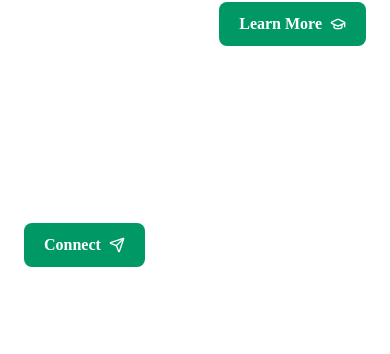
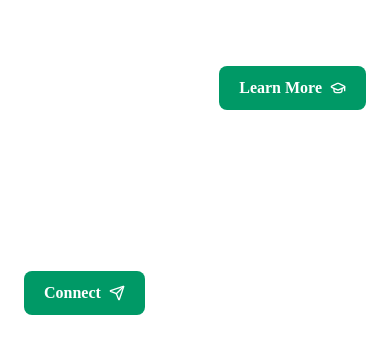
Before and after one commit to sidantha0377/heshansidantha, a Next.js app: page / in a window 390 px wide. Shown: the part 2688-3042 px from the top of the page. Built offline with nearby package versions, Linux system fonts and the light colour scheme.

Commit message:
Enhance layout and styling across components for improved consistency and readability

```diff
--- a/app/components/ConnectWithMe.tsx
+++ b/app/components/ConnectWithMe.tsx
@@ -3,9 +3,9 @@ import { Send } from 'lucide-react';
 
 export default function ConnectWithMe() {
     return (
-        <div id="contact" className="scroll-mt-4">
+        <div id="contact" className="scroll-mt-4 pt-4 sm:pt-8 lg:pt-30">
             <h2 className='text-3xl font-bold'>
-                Connect with me
+                Connect With Me
             </h2>
             <p className="pt-[2%] pb-[2%] text-base   sm:text-xl" >
                 I'm currently open to work and looking for new opportunities where I can
--- a/app/components/Experience.tsx
+++ b/app/components/Experience.tsx
@@ -5,7 +5,7 @@ import { ArrowUpRight } from 'lucide-react';
 import SpotlightCard from "./SpotlightCard";
 export default function Experience() {
     return (
-        <div id="experience" className="scroll-mt-4">
+        <div id="experience" className="scroll-mt-4 pt-4 sm:pt-8 lg:pt-30">
             <h2 className="text-3xl font-bold pb-2 ">Experience</h2>
 
             <SpotlightCard className="rounded-xl border border-transparent p-4 transition-all duration-300 hover:border-emerald-500/40 hover:bg-[#002d22]/60 hover:shadow-lg hover:shadow-emerald-950/50 sm:p-6">
--- a/app/components/ProjectSummary.tsx
+++ b/app/components/ProjectSummary.tsx
@@ -9,8 +9,9 @@ const ProDetail = [
 ]
 export default function Project() {
     return (
-        <div id="projects" className="scroll-mt-4">
+        <div id="projects" className="scroll-mt-4 pt-4 sm:pt-8 lg:pt-30">
             <h2 className="text-3xl font-bold pb-2 ">Projects</h2>
+            <div className='flex flex-col gap-8 pt-4 pb-4'>
                 {ProDetail.map((project) => (
                     <SpotlightCard key={project.name} className="rounded-xl border border-transparent p-4 transition-all duration-300 hover:border-emerald-500/40 hover:bg-[#002d22]/60 hover:shadow-lg hover:shadow-emerald-950/50 sm:p-6">
                         <div className="flex flex-col gap-4 sm:flex-row">
@@ -31,6 +32,8 @@ export default function Project() {
                     </SpotlightCard>
                 ))
                 }
+            </div >
+
             <div className=' pt-2 flex justify-end w-full'>
                 <a
                     href="/projects"
--- /dev/null
+++ b/app/components/Projects.tsx
@@ -0,0 +1,9 @@
+import React from 'react'
+
+export default function Projects() {
+    return (
+        <div>
+            <h1 className='text-5xl font-bold pb-2   '>Projects</h1>
+        </div>
+    )
+}
--- a/app/layout.tsx
+++ b/app/layout.tsx
@@ -10,8 +10,10 @@ export const metadata: Metadata = {
 export default function RootLayout({ children }: LayoutProps<"/">) {
   return (
     <html lang="en" className="h-full antialiased">
-      <WarpGrid />
-      <body className="min-h-full flex flex-col">{children}</body>
+      <body className="relative min-h-full flex flex-col">
+        <WarpGrid />
+        {children}
+      </body>
     </html>
   );
 }
--- a/app/page.tsx
+++ b/app/page.tsx
@@ -31,7 +31,7 @@ export default function Home() {
         </aside>
 
 
-        <main className="flex min-w-0 flex-1 flex-col gap-8 p-2 scroll-smooth sm:p-6 lg:h-full lg:overflow-y-auto">
+        <main className="flex min-w-0 flex-1 flex-col gap-[5%] p-2 scroll-smooth sm:p-6 lg:h-full lg:overflow-y-auto">
           <AboutMe />
           <Experience />
           <Project />
--- a/app/projects/page.tsx
+++ b/app/projects/page.tsx
@@ -1,9 +1,11 @@
 import React from 'react'
-
+import Projects from '../components/Projects'
+import Footer from '../components/Footer'
 export default function page() {
     return (
-        <div>
-
+        <div className='flex flex-col justify-center text-white '>
+            <Projects />
+            <Footer />
         </div>
     )
 }
```
Lines whose indentation alone changed are shown as unchanged.
